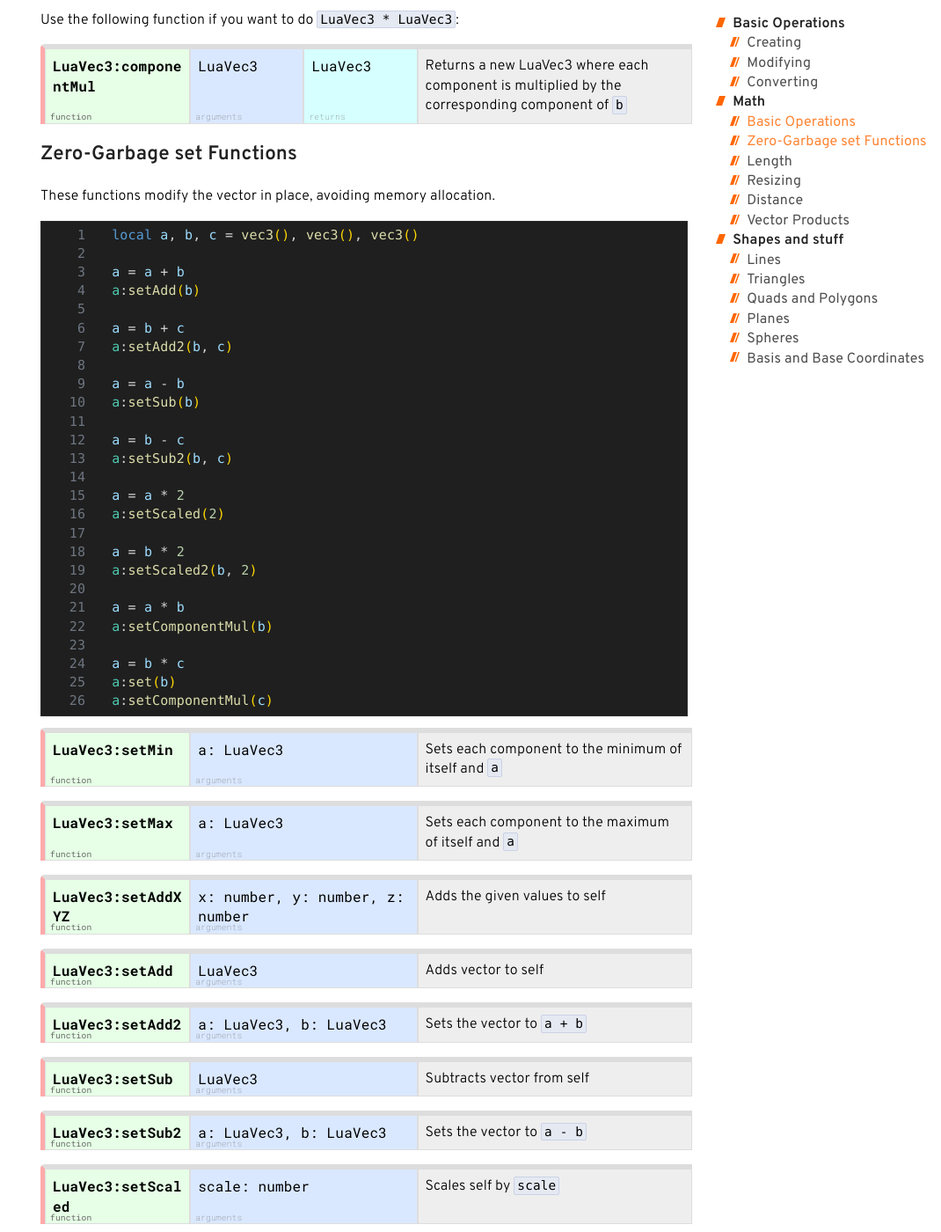
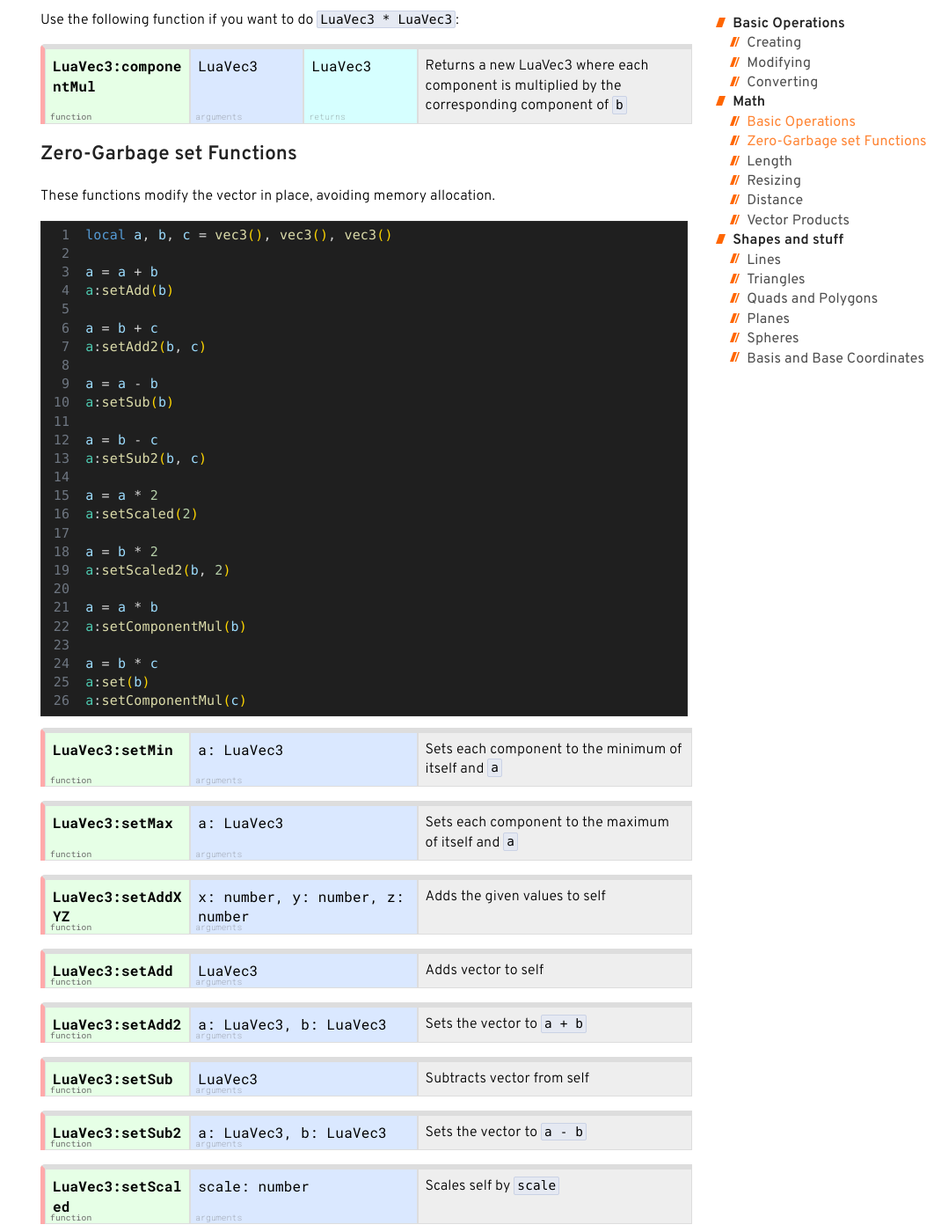
Before and after one commit to E32k/e32k.github.io, a Jekyll site: the page built from BeamNG.lua/common/LuaVec3.md, in a window 1280 px wide and 1400 px high, scrolled down 2248 px. Shown: the whole window at 88% size, without its empty margins (210-1280 px from the left). Built offline with Jekyll 4.4.1, drawn with Linux system fonts in a browser that asks for light colours.

Commit message:
better line number spacing

```diff
--- a/assets/beamlua.css
+++ b/assets/beamlua.css
@@ -582,6 +582,6 @@ pre.highlight code {
   display: inline-block;
   text-align: right;
   user-select: none;
-  width: 5ch;
-  margin-right: 30px;     /* space between number and code */
+  width: 3ch;
+  margin-right: 2ch;     /* space between number and code */
 }
```
